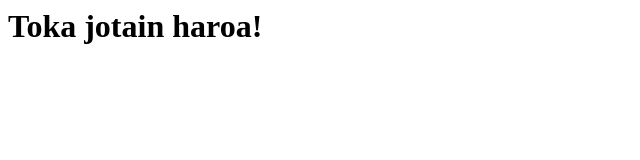
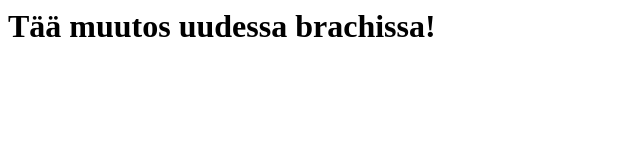
Before and after one commit to Lannil/gtest1601, a plain HTML site: page index.html in a window 1280 px wide. Shown: the whole page, without its empty margins (0-640 px from the left). Drawn offline with Linux system fonts and the light colour scheme.

Commit message:
uusi versio

```diff
--- a/index.html
+++ b/index.html
@@ -1 +1 @@
-<h1>Toka jotain haroa!</h1>
+<h1>Tää muutos uudessa brachissa!</h1>
```
